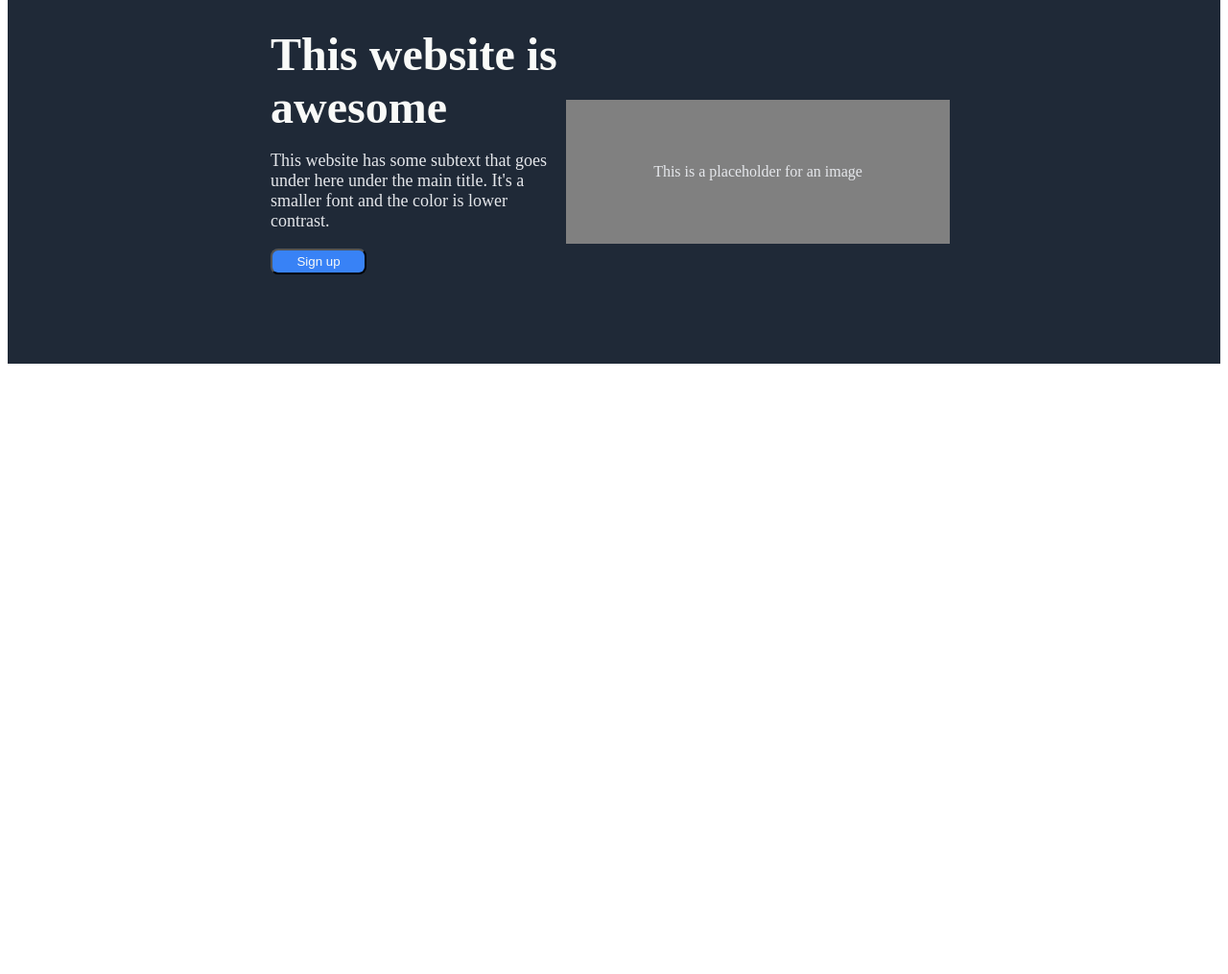
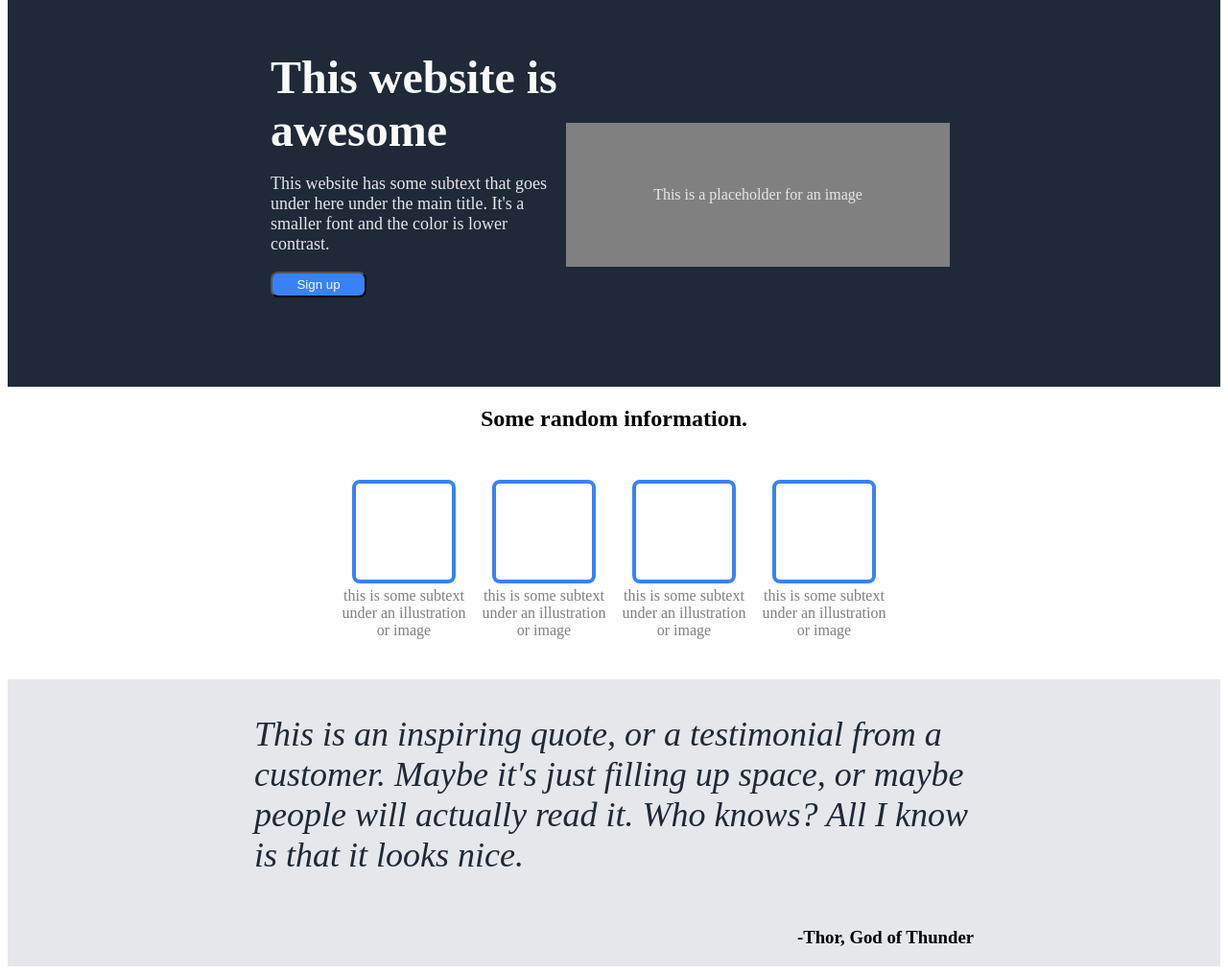
Before and after one commit to rrobert02/landing-page, a plain HTML site: page index.html in a window 1280 px wide. Shown: the part 88-1103 px from the top of the page at 96% size. Before the commit the page ends 800 px from the top, so only its background shows below. Drawn offline with Linux system fonts and the light colour scheme.

Commit message:
Shows the second and third section of the page!

```diff
--- a/index.html
+++ b/index.html
@@ -10,7 +10,7 @@
     <section class="section-1">
         <header>
             <div class="container-header">
-                <h2>Header Logo<h2>
+                <h2 class="h2-section-1">Header Logo<h2>
                 <ul class="header-links">
                     <li><a href="#">header link one</a></li>
                     <li><a href="#">header link two</a></li>
@@ -21,8 +21,8 @@
         <div class="container-text-button-image">
             <div class="container-text-button">
                 <div class="text-and-button">
-                    <h1>This website is awesome</h1>
-                    <p class="subtext">This website has some subtext that goes under here under the main title. It's a smaller font and the color is lower contrast.</p>
+                    <h1 class="h1-section-1">This website is awesome</h1>
+                    <p class="subtext-1">This website has some subtext that goes under here under the main title. It's a smaller font and the color is lower contrast.</p>
                     <button>Sign up</button>
                 </div>
             </div>
@@ -30,16 +30,57 @@
         </div>
     </section>
 
-    <section>
 
+
+
+    <section class="section-2">
+        <h2 class="h2-section-2">Some random information.</h2>
+        <div class="illustrations">
+            <div class="illustration-1">
+                <div class="frame-1"></div>
+            <p class="subtext-2">this is some subtext under an illustration or image</p>
+            </div>
+
+            <div class="illustration-2">
+                <div class="frame-2"></div>
+            <p class="subtext-2">this is some subtext under an illustration or image</p>
+            </div>
+
+            <div class="illustration-3">
+                <div class="frame-3"></div>
+            <p class="subtext-2">this is some subtext under an illustration or image</p>
+            </div>
+
+            <div class="illustration-4">
+                <div class="frame-4"></div>
+            <p class="subtext-2">this is some subtext under an illustration or image</p>
+            </div>
+
+        </div>
     </section>
+
+
+
+
+
+
+    <section class="section-3">
+        <div class="container-quote">
+            <p class="subtext-3">This is an inspiring quote, or a testimonial from a customer. Maybe it's just filling up space, or maybe people will actually read it. Who knows? All I know is that it looks nice.</p>
+            <h3 class="h3-section-3">-Thor, God of Thunder</h3>
+        </div>
+    </section>
+
+
+
+
 
     <section>
 
     </section>
 
-    <section>
 
-    </section>
+
+
 </body>
 </html>
--- a/style.css
+++ b/style.css
@@ -12,13 +12,16 @@ body {
     width:100%;
     margin:0;
     height:25%;
-    flex-basis: auto;
+    flex-basis: 100%;
 }
 
 h1 {
     font-size:48px;
     font-weight:800;
     color:#F9FAF8;
+}
+
+.h1-section-1 {
     margin-top:50px;
     margin-bottom:0;
 }
@@ -26,11 +29,15 @@ h1 {
 h2 {
     font-size:24px;
     color:#F9FAF8;
-    margin:8px;
+
+}
+
+.h2-section-1 {
+     margin:8px;
     padding:0;
 }
 
-.subtext, a {
+.subtext-1, a {
     font-size:18px;
     color:#E5E7EB;
 }
@@ -103,3 +110,76 @@ button {
     justify-content: space-evenly;
     margin:auto;
 }
+
+.section-2 {
+    display:flex;
+    justify-content:center;
+    align-items:center;
+    flex-direction: column;
+    width:100%;
+    height:25%;
+    flex-basis: 100%;
+}
+
+.h2-section-2 {
+    color:black;
+    margin-bottom:50px;
+}
+
+.subtext-2 {
+    color:gray;
+    width:130px;
+    height:80px;
+    text-align: center;
+    margin-top:4px;
+}
+
+.illustrations {
+    display:flex;
+    flex-wrap: wrap;
+    justify-content: center;
+    align-items: center;
+    gap:16px;
+}
+
+.frame-1, .frame-2, .frame-3, .frame-4 {
+    display:flex;
+    flex-wrap: wrap;
+    flex-direction: column;
+    width:100px;
+    height:100px;
+    border:4px solid #3882F6;
+    border-radius: 8px;
+}
+
+.illustration-1, .illustration-2, .illustration-3, .illustration-4 {
+    display:flex;
+    flex-direction: column;
+    justify-content: center;
+    align-items: center;
+}
+
+.section-3 {
+    display:flex;
+    justify-content:center;
+    align-items:center;
+    flex-direction: column;
+    width:100%;
+    height:25%;
+    flex-basis: 100%;
+    background-color:#E5E7EB;
+}
+
+.container-quote {
+    display:flex;
+    flex-direction: column;
+    justify-content: center;
+    align-items:flex-end;
+    width:750px;
+}
+
+.subtext-3 {
+    font-style:italic;
+    font-size:36px;
+    color:#1F2937;
+}
```
